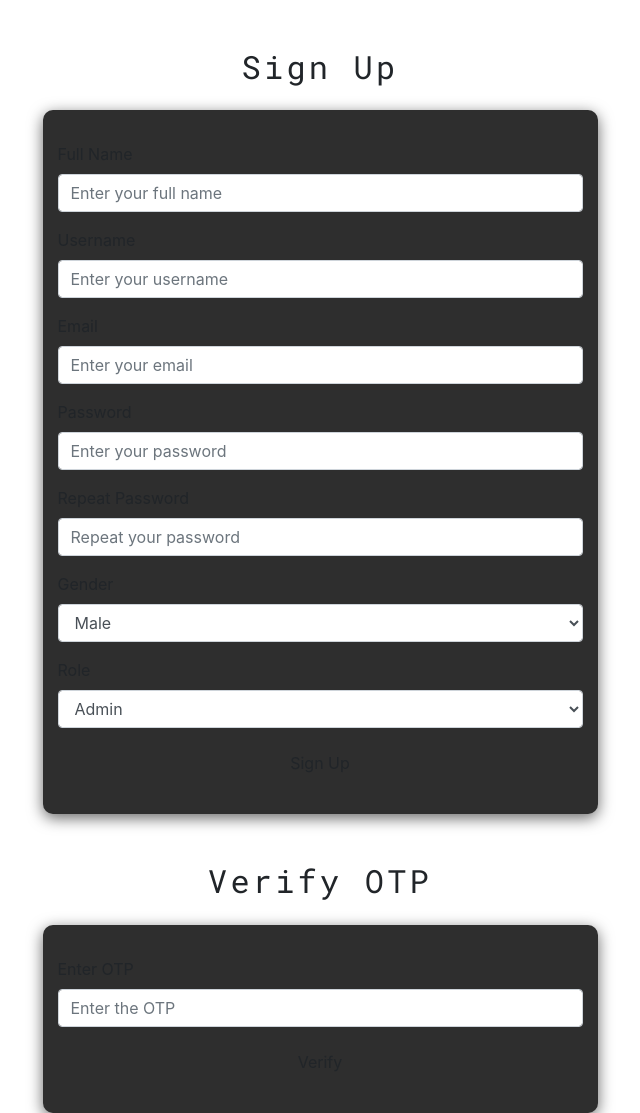
After one commit to patrickmaishn/Iap_assignment, a PHP site: the page made by Sign Up/verify.php in a window 1280 px wide. The commit adds this page. Shown: the whole page, without its empty margins (320-960 px from the left). Run offline with PHP 8.4, Linux system fonts and the light colour scheme; some libraries are stand-ins or nearby versions.

Commit message:
added an otp verification

```diff
--- a/Sign Up/signup.php
+++ b/Sign Up/signup.php
@@ -38,9 +38,10 @@ class User{
     }
 
     public function validateInput(){
-        if(!preg_match("/^[a-zA-Z\s'-]+$/", $this->fullname)){
+        if (!preg_match("/^[\p{L}\s'-]+$/u", $this->fullname)) {
             return "Your name can only contain letters, spaces, dashes, and question marks";
         }
+
 
         if(!filter_var($this->email, FILTER_VALIDATE_EMAIL)){
             return "Invalid email format";
@@ -116,9 +117,10 @@ class User{
         $stmt->bindParam(":roleId", $this->roleId);
         $stmt->bindParam(":otp", $this->otp);
 
-        if($stmt->execute()) {
+        if ($stmt->execute()) {
             OTPHelper::sendOTP($this->email, $this->otp);
-            return "User created successfully";
+            header("Location: verify.php?email=" . urlencode($this->email));
+            exit();
         }
         return "Failed to create user. Please try again.";
     }
@@ -126,23 +128,24 @@ class User{
 
 }
 
-if($_POST) {
+if ($_POST) {
     $database = new Database();
     $db = $database->getConnection();
 
     $user = new User($db);
-    $user->fullname = $_POST['fullname'];
-    $user->username = $_POST['username'];
-    $user->email = $_POST['email'];
-    $user->password = $_POST['password'];
-    $user->genderId = $_POST['genderId'];
-    $user->roleId = $_POST['roleId'];
+    $user->fullname = $_POST['fullname'] ?? '';
+    $user->username = $_POST['username'] ?? '';
+    $user->email = $_POST['email'] ?? '';
+    $user->password = $_POST['password'] ?? '';
+    $user->genderId = $_POST['genderId'] ?? '';
+    $user->roleId = $_POST['roleId'] ?? '';
 
-    $repeatPassword = $_POST['repeat_password'];
+    $repeatPassword = $_POST['repeat_password'] ?? '';
 
     $result = $user->createUser($repeatPassword);
     echo "<div class='alert alert-info'>$result</div>";
 }
+
 ?>
 <!DOCTYPE html>
 <html lang="en">
--- /dev/null
+++ b/Sign Up/verify.php
@@ -0,0 +1,54 @@
+<?php
+require 'signup.php';
+
+if($_POST) {
+    $database = new Database();
+    $db = $database->getConnection();
+
+    $email = $_GET['email'];
+    $otp = $_POST['otp'];
+
+    $query = "SELECT otp FROM users WHERE email = :email AND verified = FALSE";
+    $stmt = $db->prepare($query);
+    $stmt->bindparam(":email", $email);
+    $stmt->execute();
+
+    $result = $stmt->fetch(PDO::FETCH_ASSOC);
+
+    if($result && $result['otp'] == $otp){
+        $updateQuery = "UPDATE users SET verified = TRUE WHERE email = :email";
+        $updateStmt = $db->prepare($updateQuery);
+        $updateStmt->bindParam(":email", $email);
+        $updateStmt->execute();
+
+        echo "<div class= 'alert alert-accesss'> Registration varified Successfully! </div>";
+    }else{
+        echo "<div class= 'alert alert-accesss'>Invalid OTP. Try again. </div>";
+    }
+
+}
+?>
+
+<!DOCTYPE html>
+<html lang="en">
+<head>
+    <meta charset="UTF-8">
+    <meta name="viewport" content="width=device-width, initial-scale=1.0">
+    <title>Verify OTP</title>
+    <link href="https://stackpath.bootstrapcdn.com/bootstrap/4.5.2/css/bootstrap.min.css" rel="stylesheet">
+</head>
+<body>
+<div class="container mt-5">
+    <h2 class="text-center mb-4">Verify OTP</h2>
+    <div class="form-container mx-auto col-md-6">
+        <form method="POST" action="verify.php?email=<?php echo urlencode($_GET['email']); ?>">
+            <div class="form-group">
+                <label for="otp">Enter OTP</label>
+                <input type="text" name="otp" class="form-control" placeholder="Enter the OTP" required>
+            </div>
+            <button type="submit" class="btn btn-custom btn-block">Verify</button>
+        </form>
+    </div>
+</div>
+</body>
+</html>
```
Also changed, not shown: sql/db.sql (+7 -0 lines).
